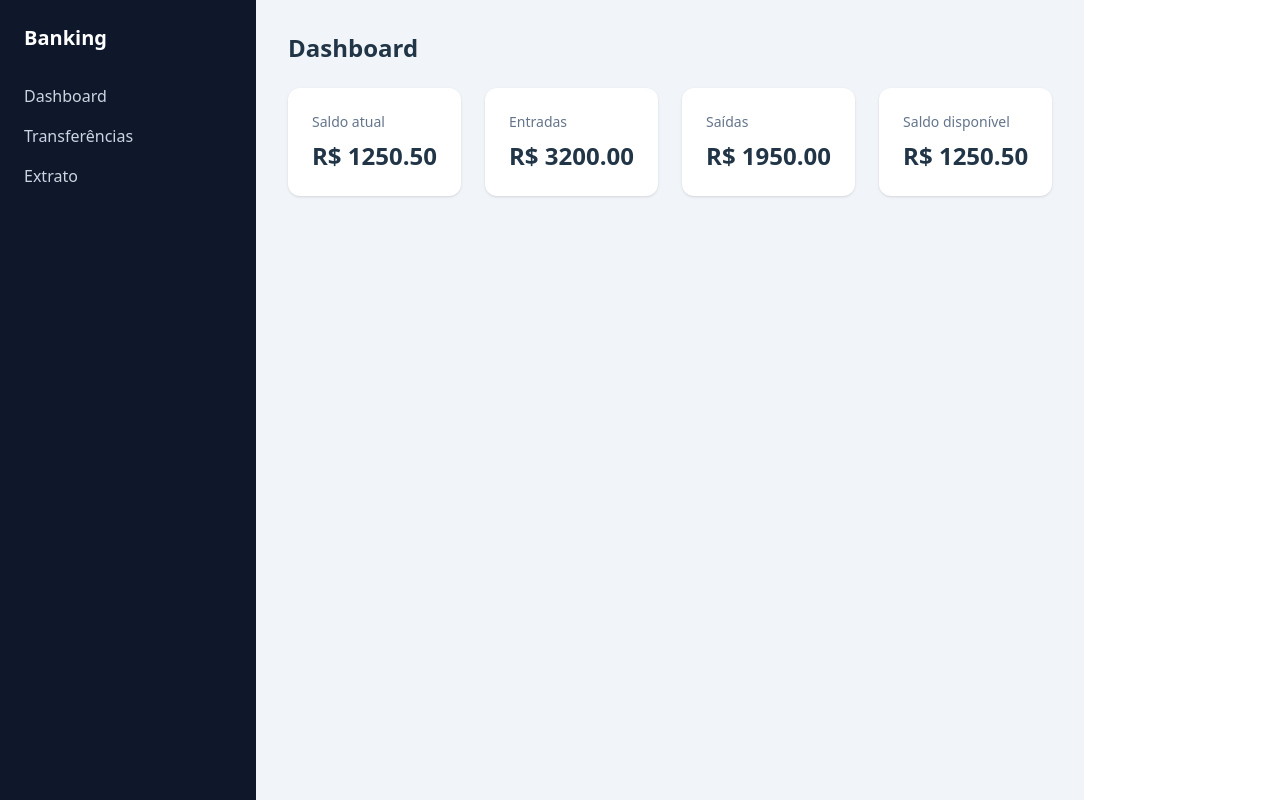
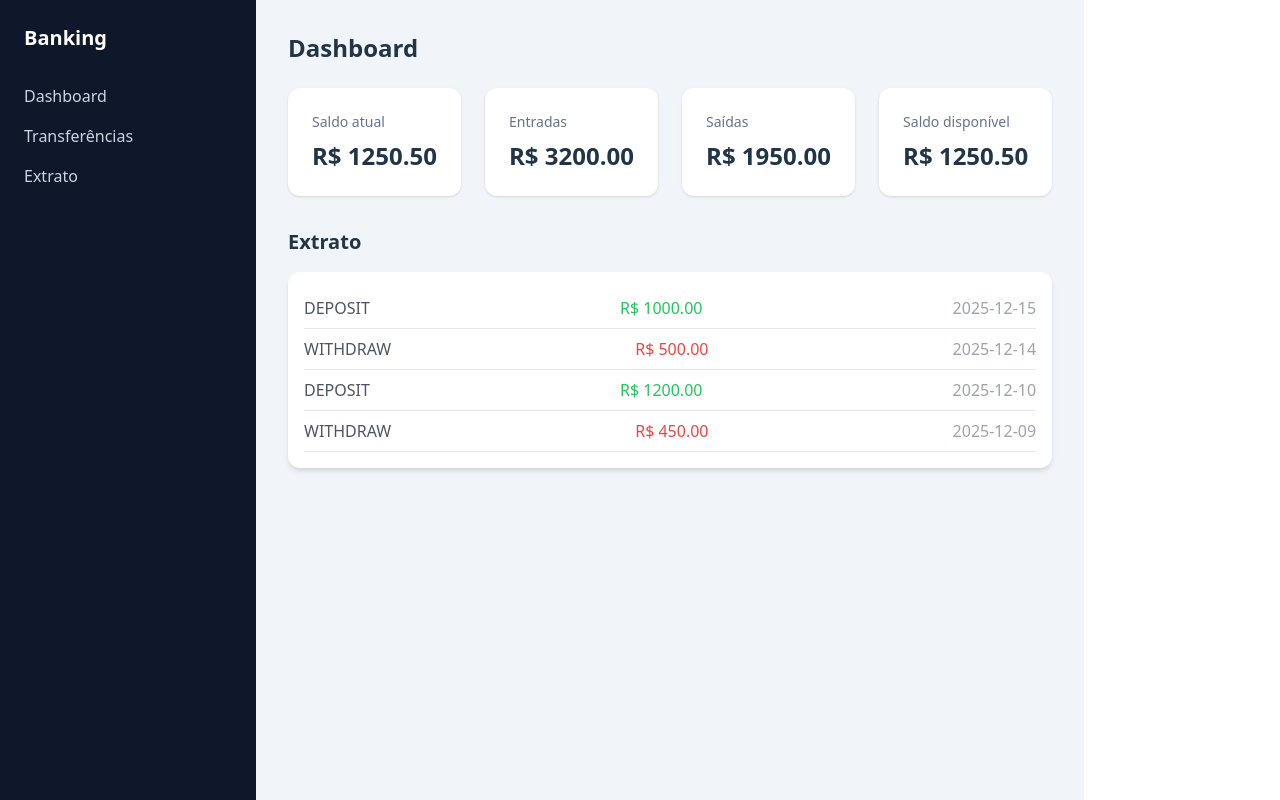
Before and after one commit to Jamersom-silva/Banking-API, a React (Vite) app in the folder banking-frontend/: page / in a window 1280 px wide. Built offline with nearby package versions, Linux system fonts and the light colour scheme.

Commit message:
atualizando o page dash

```diff
--- a/banking-frontend/src/pages/Dashboard.tsx
+++ b/banking-frontend/src/pages/Dashboard.tsx
@@ -1,6 +1,7 @@
 import DashboardLayout from '../layouts/DashboardLayout';
 import StatCard from '../components/StatCard';
 import { dashboardData } from '../mocks/data'; // Importando os dados
+import { transactionsData } from '../mocks/data'; // Importando os dados de transações
 
 export default function Dashboard() {
   return (
@@ -13,6 +14,21 @@ export default function Dashboard() {
         <StatCard title="Saídas" value={`R$ ${dashboardData.withdrawals.toFixed(2)}`} />
         <StatCard title="Saldo disponível" value={`R$ ${dashboardData.availableBalance.toFixed(2)}`} />
       </div>
+
+      <h2 className="text-xl font-semibold mb-4">Extrato</h2>
+      <div className="bg-white p-4 rounded-xl shadow-md">
+        <ul>
+          {transactionsData.map((tx) => (
+            <li key={tx.id} className="flex justify-between border-b py-2">
+              <span className="text-gray-600">{tx.type}</span>
+              <span className={tx.type === "DEPOSIT" ? "text-green-500" : "text-red-500"}>
+                R$ {tx.amount.toFixed(2)}
+              </span>
+              <span className="text-gray-400">{tx.date}</span>
+            </li>
+          ))}
+        </ul>
+      </div>
     </DashboardLayout>
   );
 }
```
